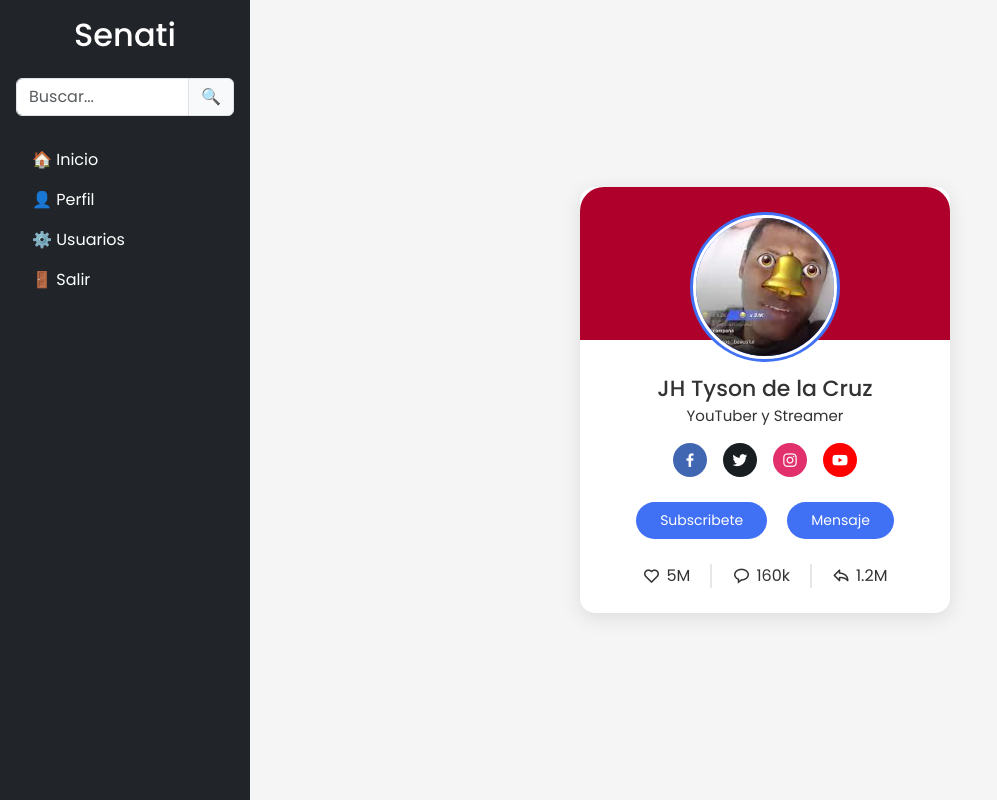
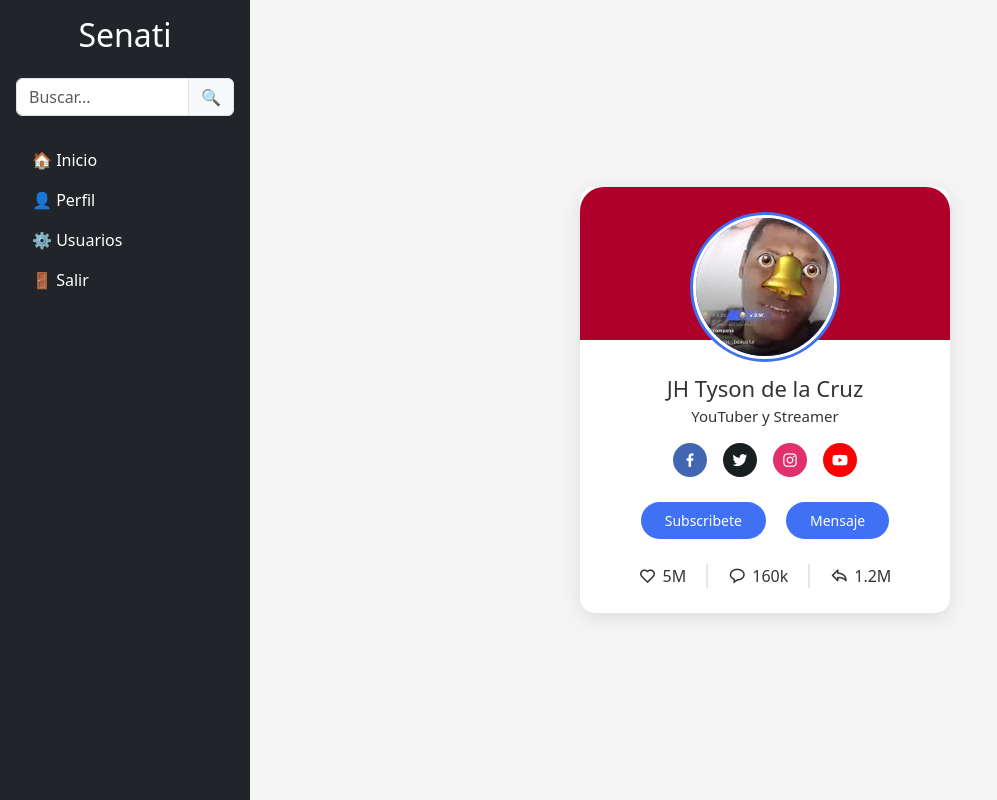
Before and after one commit to Alvarado321/WEBSENATI2, a plain HTML site: page pages/perfil.html in a window 1280 px wide. Shown: the whole page, without its empty margins (0-997 px from the left). Drawn offline with nearby package versions, Linux system fonts and the light colour scheme.

Commit message:
Fix: Algunos arreglos en estilos de font-family

```diff
--- a/styles/perfil.css
+++ b/styles/perfil.css
@@ -1,10 +1,8 @@
 /* Google Fonts - Poppins */
-@import url("https://fonts.googleapis.com/css2?family=Poppins:wght@300;400;500;600&display=swap");
 * {
   margin: 0;
   padding: 0;
   box-sizing: border-box;
-  font-family: "Poppins", sans-serif;
 }
 body {
   height: 100vh;
```
Also changed, not shown: pages/dashboard.html (+2 -2 lines), pages/sidebar.html (+2 -1 lines).
